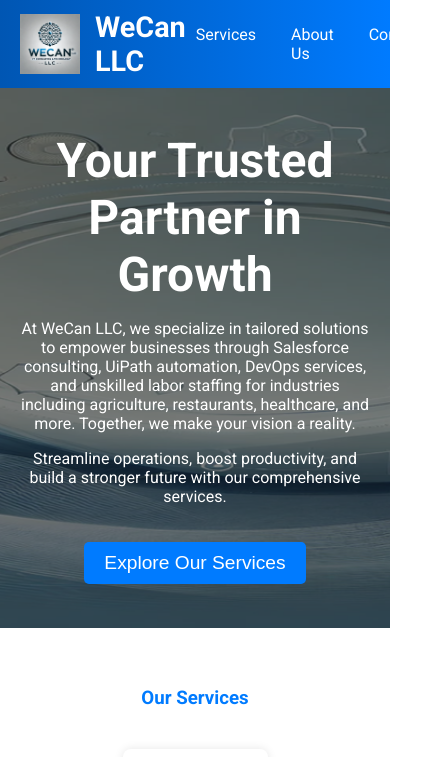
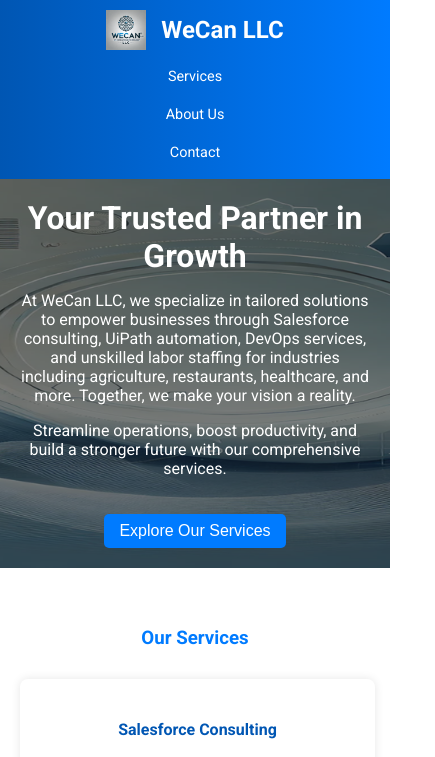
Before and after one commit to WeCanWebsite/wecan-website-public, a plain HTML site: page index.html in a window 390 px wide. Shown: the top 757 px of the page, 435 px wide, since content can reach past the window. Drawn offline with Linux system fonts and the light colour scheme.

Commit message:
add mobile friendly support

```diff
--- a/index.html
+++ b/index.html
@@ -141,6 +141,42 @@
         form button:hover {
             background-color: #0056b3;
         }
+            @media (max-width: 768px) {
+            header {
+                flex-direction: column;
+                text-align: center;
+                gap: 10px;
+            }
+            header img {
+                height: 40px;
+            }
+            header h1 {
+                font-size: 1.5rem;
+            }
+            header nav {
+                flex-direction: column;
+                gap: 5px;
+            }
+            header nav a {
+                font-size: 0.9rem;
+                padding: 8px;
+            }
+            .hero {
+                height: auto;
+                padding: 20px;
+            }
+            .hero h2 {
+                font-size: 2rem;
+            }
+            .hero button {
+                font-size: 1rem;
+                padding: 8px 15px;
+            }
+            .services .service-item {
+                width: 90%;
+                margin: 10px auto;
+            }
+        }
     </style>
     <link href="https://fonts.googleapis.com/css2?family=Roboto:wght@400;700&display=swap" rel="stylesheet">
 </head>
@@ -202,7 +238,7 @@
             <button type="submit">Send Message</button>
         </form>
         <p>Email: info@wecanllc.com | Phone: (123) 456-7890</p>
-        <p>Address: 7465 203rd St W, Lakeville, MN 55044</p>
+        <p>Address: 123 Business Park Drive, Suite 100, Tech City, USA</p>
         <p>Follow us on: <a href="#">LinkedIn</a> | <a href="#">Twitter</a> | <a href="#">Facebook</a></p>
     </section>
     <footer>
```
